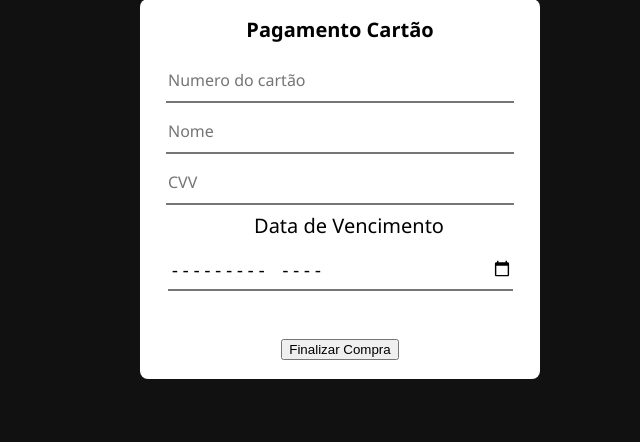
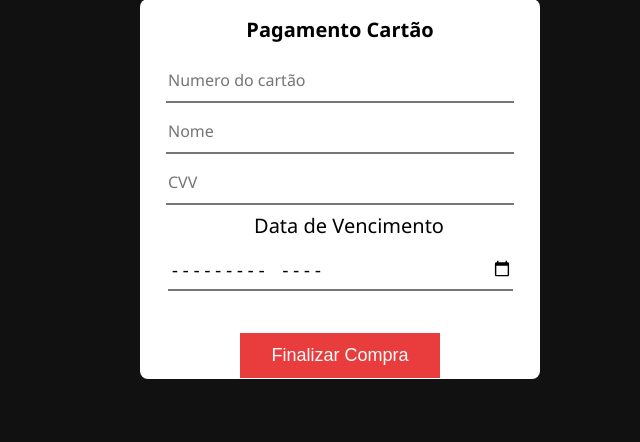
Before and after one commit to augrumph/icandy, a PHP site: page /carrinho.php in a window 1280 px wide. Shown: the part 163-605 px from the top of the page, without its empty margins (640-1280 px from the left). Run offline with PHP 8.4, Linux system fonts and the light colour scheme; data that the repository does not hold is empty.

Commit message:
botao carrinho ok

```diff
--- a/carrinho.php
+++ b/carrinho.php
@@ -87,7 +87,7 @@
                             }
                             ?>
                             <input type="hidden" name="users_id" value="<?php echo $id_user['id'];  ?>"/>
-                            <input type="submit" name="carrinho" value="Finalizar Compra" />
+                            <button type="submit" name="carrinho" value="Finalizar Compra" class="final"><a class="redirect" href="compra_sucesso.php">Finalizar Compra</a></button>
                         </div>
                     </div>
                     <?php
--- a/css/carrinho.css
+++ b/css/carrinho.css
@@ -130,3 +130,20 @@
     text-decoration: none;
     color:red;
 }
+
+.final{
+    border: none;
+    outline: 0;
+    padding: 12px;
+    color: white;
+    background-color: rgb(233, 60, 60);
+    text-align: center;
+    cursor: pointer;
+    width: 50%;
+    font-size: 18px;
+}
+
+.redirect{
+    text-decoration: none;
+    color: white;
+}
--- a/session.php
+++ b/session.php
@@ -44,7 +44,7 @@
             foreach($_SESSION["shopping_cart"] as $keys => $values){
                 unset($_SESSION["shopping_cart"][$keys]);
             }
-            echo '<script>alert("Todos os produtos foram removidod")</script>';
+            echo '<script>alert("Todos os produtos foram removidos")</script>';
         }
     }
 
```
